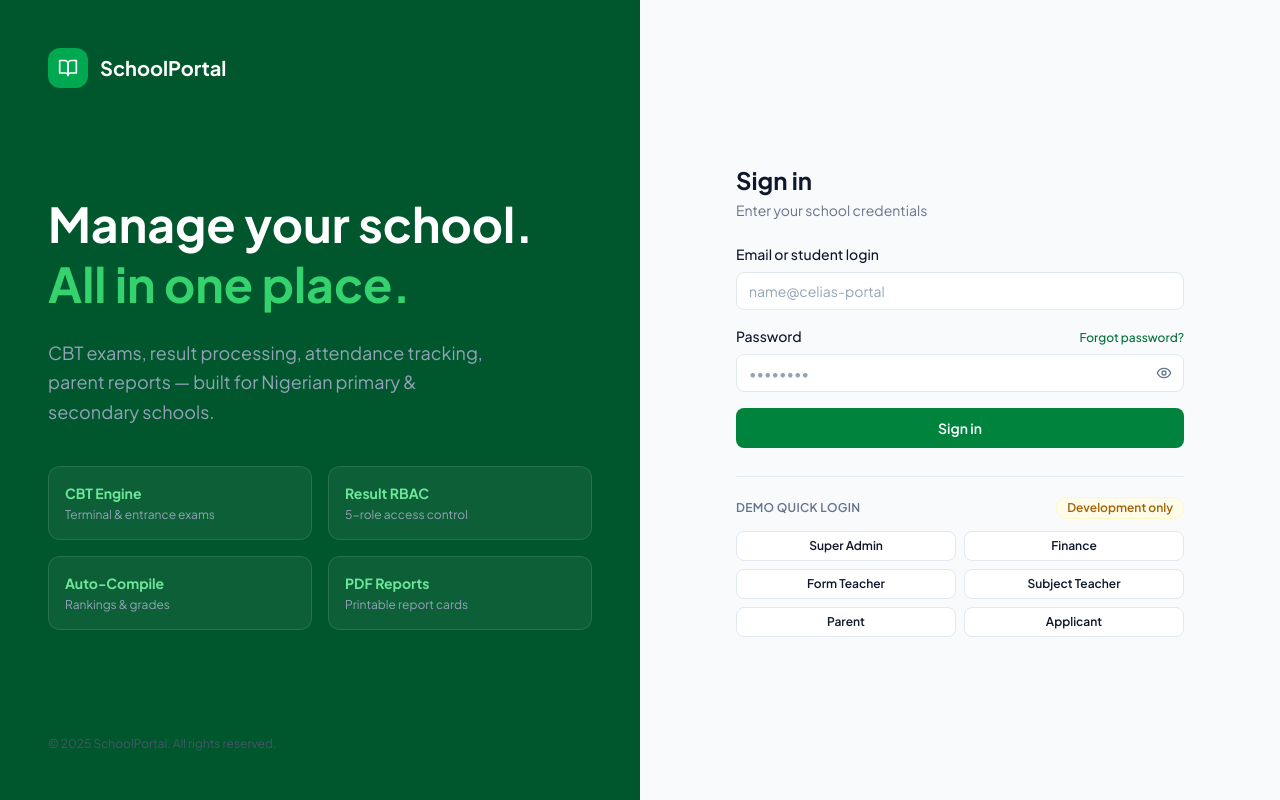
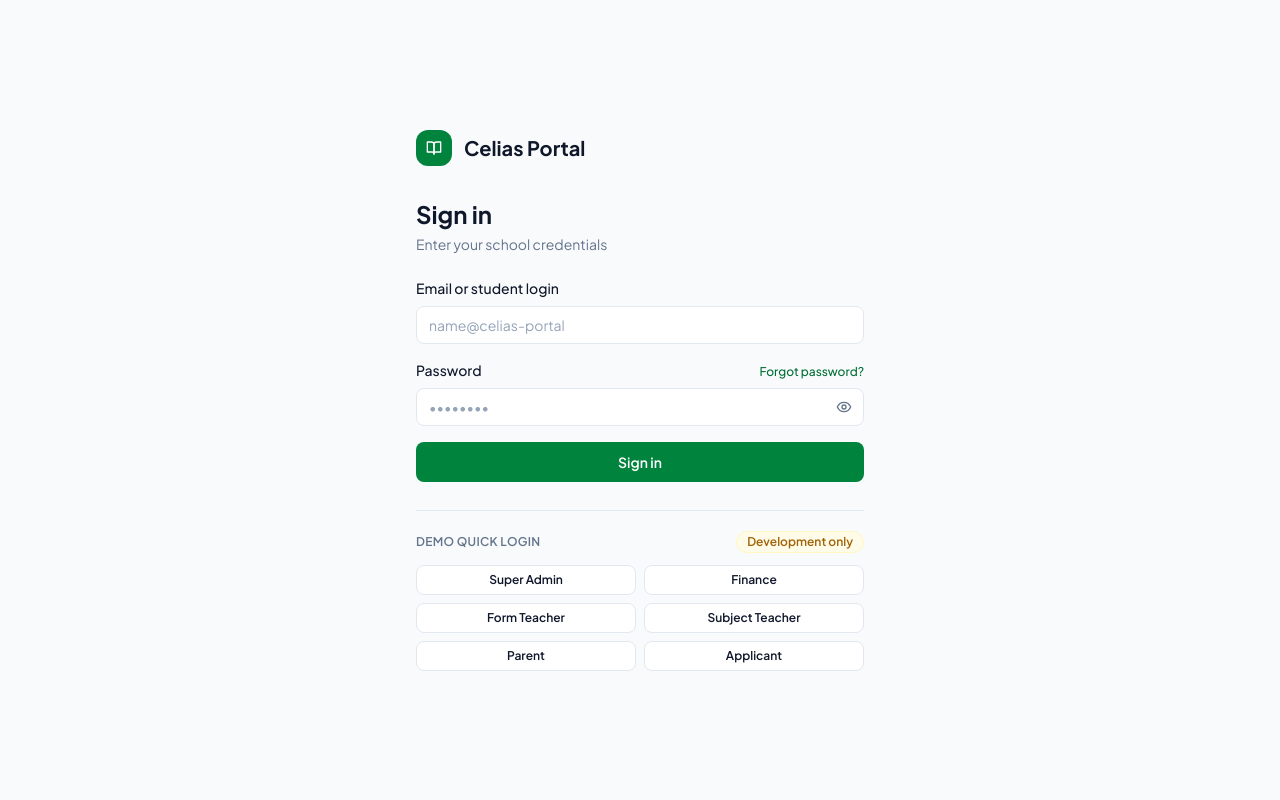
Before and after one commit to bomaprincewill/CeliasPortal, a Next.js app in the folder school-portal/: page /auth/signin in a window 1280 px wide. Built offline with nearby package versions, Linux system fonts and the light colour scheme.

Commit message:
Rename app to Celias Portal and simplify sign-in page

```diff
--- a/school-portal/app/auth/reset-password/page.tsx
+++ b/school-portal/app/auth/reset-password/page.tsx
@@ -25,7 +25,7 @@ export default function ResetPasswordPage() {
           <div className="w-9 h-9 rounded-xl bg-brand-600 flex items-center justify-center">
             <BookOpen className="w-4 h-4 text-white"/>
           </div>
-          <span className="font-display font-bold text-ink text-xl">SchoolPortal</span>
+          <span className="font-display font-bold text-ink text-xl">Celias Portal</span>
         </div>
 
         {!sent ? (
--- a/school-portal/app/auth/signin/page.tsx
+++ b/school-portal/app/auth/signin/page.tsx
@@ -55,43 +55,15 @@ function SignInForm() {
   };
 
   return (
-    <div className="min-h-screen flex">
-      {/* Left brand panel */}
-      <div className="hidden lg:flex lg:w-1/2 bg-brand-950 flex-col justify-between p-12">
-        <div className="flex items-center gap-3">
-          <div className="w-10 h-10 rounded-xl bg-brand-500 flex items-center justify-center">
-            <BookOpen className="w-5 h-5 text-white"/>
-          </div>
-          <span className="font-display font-bold text-white text-xl">SchoolPortal</span>
-        </div>
-        <div>
-          <h1 className="font-display text-5xl font-bold text-white leading-tight mb-6">
-            Manage your school.<br/>
-            <span className="text-brand-400">All in one place.</span>
-          </h1>
-          <p className="text-slate-400 text-lg leading-relaxed max-w-md">
-            CBT exams, result processing, attendance tracking, parent reports — built for Nigerian primary & secondary schools.
-          </p>
-          <div className="mt-10 grid grid-cols-2 gap-4">
-            {[["CBT Engine","Terminal & entrance exams"],["Result RBAC","5-role access control"],["Auto-Compile","Rankings & grades"],["PDF Reports","Printable report cards"]].map(([t,d])=>(
-              <div key={t} className="bg-white/5 rounded-xl p-4 border border-white/10">
-                <div className="font-display text-sm font-bold text-brand-300">{t}</div>
-                <div className="text-slate-400 text-xs mt-1">{d}</div>
-              </div>
-            ))}
-          </div>
-        </div>
-        <p className="text-slate-600 text-xs">© 2025 SchoolPortal. All rights reserved.</p>
-      </div>
-
-      {/* Right form panel */}
+    <div className="min-h-screen flex bg-surface">
+      {/* Sign-in form */}
       <div className="flex-1 flex items-center justify-center p-4 sm:p-8">
         <div className="w-full max-w-md">
-          <div className="flex items-center gap-3 mb-8 lg:hidden">
+          <div className="flex items-center gap-3 mb-8">
             <div className="w-9 h-9 rounded-xl bg-brand-600 flex items-center justify-center">
               <BookOpen className="w-4 h-4 text-white"/>
             </div>
-            <span className="font-display font-bold text-ink text-xl">SchoolPortal</span>
+            <span className="font-display font-bold text-ink text-xl">Celias Portal</span>
           </div>
 
           <div className="page-header">
--- a/school-portal/app/global-error.tsx
+++ b/school-portal/app/global-error.tsx
@@ -1,4 +1,4 @@
 "use client";
 export default function GlobalError({ reset }: { error: Error & { digest?: string }; reset: () => void }) {
-  return <html lang="en"><body><main style={{fontFamily:"Segoe UI,Arial,sans-serif",maxWidth:520,margin:"15vh auto",padding:24,textAlign:"center"}}><h1>SchoolPortal is temporarily unavailable</h1><p>Please try the request again. If the problem continues, contact the school administrator.</p><button onClick={reset} style={{padding:"10px 16px",cursor:"pointer"}}>Try again</button></main></body></html>;
+  return <html lang="en"><body><main style={{fontFamily:"Segoe UI,Arial,sans-serif",maxWidth:520,margin:"15vh auto",padding:24,textAlign:"center"}}><h1>Celias Portal is temporarily unavailable</h1><p>Please try the request again. If the problem continues, contact the school administrator.</p><button onClick={reset} style={{padding:"10px 16px",cursor:"pointer"}}>Try again</button></main></body></html>;
 }
--- a/school-portal/app/layout.tsx
+++ b/school-portal/app/layout.tsx
@@ -9,7 +9,7 @@ const plusJakartaSans = Plus_Jakarta_Sans({
 });
 
 export const metadata: Metadata = {
-  title: "SchoolPortal — School Management System",
+  title: "Celias Portal",
   description: "Complete school management: CBT, results, attendance, reports.",
 };
 
--- a/school-portal/app/parent/report/[studentId]/page.tsx
+++ b/school-portal/app/parent/report/[studentId]/page.tsx
@@ -113,7 +113,7 @@ export default async function ParentReportPage({
 
       <ReportCard
         school={{
-          name:    school?.name ?? "School Portal",
+          name:    school?.name ?? "Celias Portal",
           address: school?.address ?? "",
           motto:   school?.motto ?? undefined,
         }}
--- a/school-portal/app/student/report/page.tsx
+++ b/school-portal/app/student/report/page.tsx
@@ -27,6 +27,6 @@ export default async function StudentReportPage({ searchParams }: { searchParams
   const count = (status: string) => attendance.find(item => item.status === status)?._count.status ?? 0;
   return <div className="space-y-5"><div className="no-print flex items-center justify-between"><Link href="/student/history" className="text-sm text-brand-600 hover:underline">← Academic history</Link><PrintButton/></div>
     {!results.length && <div className="card card-body text-center text-sm text-muted no-print">No approved results are available for this term.</div>}
-    <ReportCard grading={configuredGradeBands(school?.gradeBands ?? [])} school={{ name: school?.name ?? "School Portal", address: school?.address ?? "", motto: school?.motto ?? undefined }} student={{ name: `${student.firstName} ${student.middleName ? `${student.middleName} ` : ""}${student.lastName}`, studentId: student.studentId, className: `${enrollment.class.name} ${enrollment.class.arm}`, gender: student.gender, dateOfBirth: student.dateOfBirth?.toLocaleDateString("en-NG") ?? "Not recorded", photoUrl: student.photoUrl ?? undefined }} session={academicSession.name} term={term} results={results.map(item => ({ subjectName:item.subject.name, subjectCode:item.subject.code, ca1:item.ca1, ca2:item.ca2, ca3:item.ca3, examScore:item.examScore, total:item.total, grade:item.grade, remark:item.remark, position:item.position, maxCA1:item.maxCA1, maxCA2:item.maxCA2, maxCA3:item.maxCA3, maxExam:item.maxExam, maxTotal:item.maxTotal }))} summary={{ totalScore:summary?.totalScore ?? 0, averageScore:summary?.averageScore ?? 0, position:summary?.position ?? 0, outOf:summary?.outOf ?? 0, isLocked:summary?.isLocked ?? false }} formTeacherComment={comments.find(item => item.type === "FORM_TEACHER")?.comment} principalComment={comments.find(item => item.type === "PRINCIPAL")?.comment} attendance={{ present:count("PRESENT"), absent:count("ABSENT"), late:count("LATE"), total:attendance.reduce((sum,item)=>sum+item._count.status,0) }} isLocked={summary?.isLocked}/>
+    <ReportCard grading={configuredGradeBands(school?.gradeBands ?? [])} school={{ name: school?.name ?? "Celias Portal", address: school?.address ?? "", motto: school?.motto ?? undefined }} student={{ name: `${student.firstName} ${student.middleName ? `${student.middleName} ` : ""}${student.lastName}`, studentId: student.studentId, className: `${enrollment.class.name} ${enrollment.class.arm}`, gender: student.gender, dateOfBirth: student.dateOfBirth?.toLocaleDateString("en-NG") ?? "Not recorded", photoUrl: student.photoUrl ?? undefined }} session={academicSession.name} term={term} results={results.map(item => ({ subjectName:item.subject.name, subjectCode:item.subject.code, ca1:item.ca1, ca2:item.ca2, ca3:item.ca3, examScore:item.examScore, total:item.total, grade:item.grade, remark:item.remark, position:item.position, maxCA1:item.maxCA1, maxCA2:item.maxCA2, maxCA3:item.maxCA3, maxExam:item.maxExam, maxTotal:item.maxTotal }))} summary={{ totalScore:summary?.totalScore ?? 0, averageScore:summary?.averageScore ?? 0, position:summary?.position ?? 0, outOf:summary?.outOf ?? 0, isLocked:summary?.isLocked ?? false }} formTeacherComment={comments.find(item => item.type === "FORM_TEACHER")?.comment} principalComment={comments.find(item => item.type === "PRINCIPAL")?.comment} attendance={{ present:count("PRESENT"), absent:count("ABSENT"), late:count("LATE"), total:attendance.reduce((sum,item)=>sum+item._count.status,0) }} isLocked={summary?.isLocked}/>
   </div>;
 }
--- a/school-portal/components/layout/DashboardShell.tsx
+++ b/school-portal/components/layout/DashboardShell.tsx
@@ -32,7 +32,7 @@ export default function DashboardShell({ children }: { children: React.ReactNode
         <header className="sticky top-0 z-30 flex h-16 items-center justify-between border-b border-border bg-white/95 px-4 backdrop-blur lg:hidden">
           <div className="flex items-center gap-2.5">
             <div className="flex h-8 w-8 items-center justify-center rounded-lg bg-brand-600"><BookOpen className="h-4 w-4 text-white" /></div>
-            <span className="font-display font-bold text-ink">SchoolPortal</span>
+            <span className="font-display font-bold text-ink">Celias Portal</span>
           </div>
           <button onClick={() => setSidebarOpen(true)} className="btn-ghost btn-icon" aria-label="Open navigation">
             <Menu className="h-5 w-5" />
--- a/school-portal/components/layout/Sidebar.tsx
+++ b/school-portal/components/layout/Sidebar.tsx
@@ -150,7 +150,7 @@ export default function Sidebar({ open = false, onClose }: { open?: boolean; onC
             <X className="h-5 w-5" />
           </button>
           <div>
-            <span className="font-display font-bold text-white text-base block leading-none">SchoolPortal</span>
+            <span className="font-display font-bold text-white text-base block leading-none">Celias Portal</span>
             <span className="text-xs text-brand-400 mt-0.5 block">Management System</span>
           </div>
         </div>
--- a/school-portal/lib/auth.ts
+++ b/school-portal/lib/auth.ts
@@ -79,7 +79,7 @@ export const authOptions: NextAuthOptions = {
 
   providers: [
     CredentialsProvider({
-      name: "School Portal",
+      name: "Celias Portal",
       credentials: {
         email:    { label: "Email or student login", type: "text" },
         password: { label: "Password", type: "password" },
--- a/school-portal/lib/email.ts
+++ b/school-portal/lib/email.ts
@@ -90,7 +90,7 @@ async function sendTransactionalEmail(message: TransactionalEmail) {
 }
 
 export async function sendApplicantCredentialsEmail(details: ApplicantCredentials) {
-  const schoolName = process.env.SCHOOL_NAME?.trim() || "School Portal";
+  const schoolName = process.env.SCHOOL_NAME?.trim() || "Celias Portal";
   const loginUrl = `${(process.env.NEXTAUTH_URL || "http://localhost:3000").replace(/\/$/, "")}/auth/signin`;
   return sendTransactionalEmail({
     to: details.to,
@@ -126,7 +126,7 @@ export async function sendApplicantCredentialsEmail(details: ApplicantCredential
 }
 
 export async function sendApplicantSetupEmail(details: ApplicantSetupDetails) {
-  const schoolName = process.env.SCHOOL_NAME?.trim() || "School Portal";
+  const schoolName = process.env.SCHOOL_NAME?.trim() || "Celias Portal";
   return sendTransactionalEmail({
     to: details.to,
     subject: `${schoolName} applicant login details`,
@@ -164,7 +164,7 @@ export async function sendApplicantSetupEmail(details: ApplicantSetupDetails) {
 }
 
 export async function sendPasswordResetEmail(details: { to: string; name: string; token: string }) {
-  const schoolName = process.env.SCHOOL_NAME?.trim() || "School Portal";
+  const schoolName = process.env.SCHOOL_NAME?.trim() || "Celias Portal";
   const resetUrl = `${(process.env.NEXTAUTH_URL || "http://localhost:3000").replace(/\/$/, "")}/auth/reset-password/${encodeURIComponent(details.token)}`;
   return sendTransactionalEmail({
     to: details.to,
```
